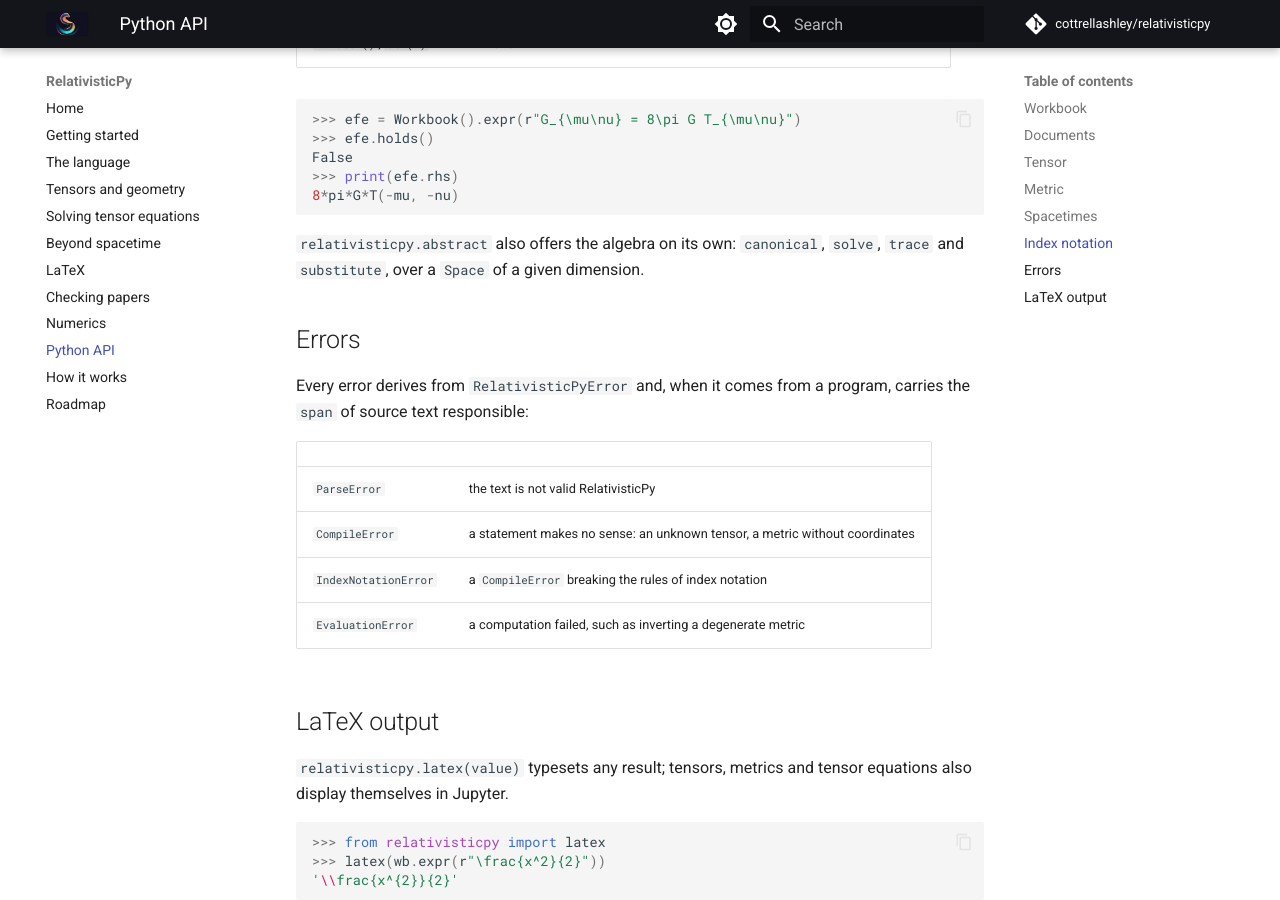
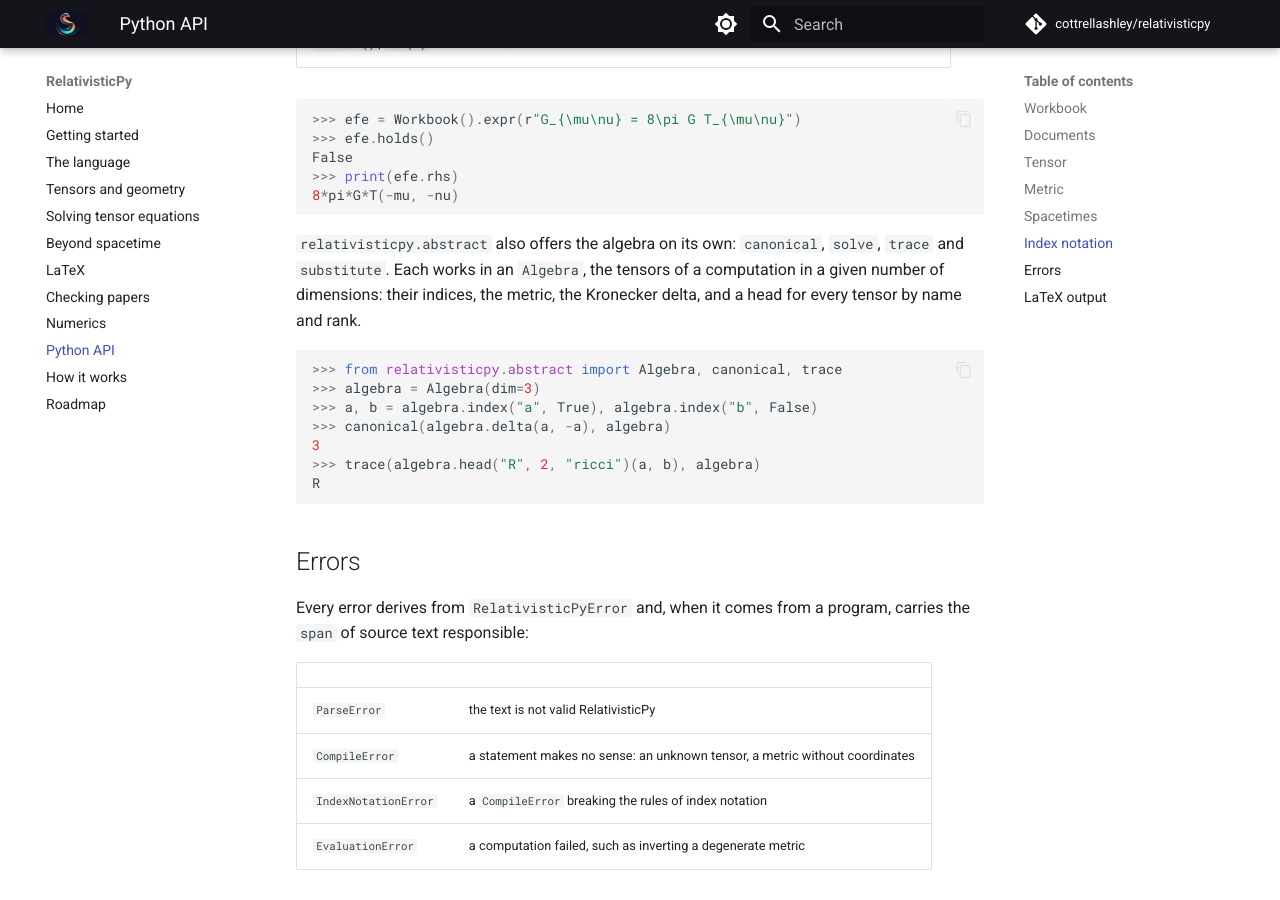
Before and after one commit to cottrellashley/relativisticpy, an MkDocs documentation site: the page built from docs/python.md, in a window 1280 px wide and 900 px high, scrolled down 4010 px. Built offline with MkDocs 1.6.1 and Material for MkDocs 9.7.7, drawn with Linux system fonts in a browser that asks for light colours; comment, search, counter and statistics services are not loaded.

Commit message:
Say that the algebra of index notation works in an Algebra
docs/python.md said that canonical, solve, trace and substitute in
relativisticpy.abstract work "over a Space of a given dimension". They
take an Algebra, which holds the indices, the metric, the Kronecker delta
and the tensors of a computation; a Space is the range of an index of a
tensor with components, and those functions do not accept one.

The page now names the Algebra and says what it holds, with an example
that the doctests run.

Co-Authored-By: Claude Opus 5.5 <noreply@anthropic.com>

````diff
--- a/docs/python.md
+++ b/docs/python.md
@@ -174,7 +174,20 @@ False
 ```
 
 `relativisticpy.abstract` also offers the algebra on its own: `canonical`,
-`solve`, `trace` and `substitute`, over a `Space` of a given dimension.
+`solve`, `trace` and `substitute`. Each works in an `Algebra`, the tensors of a
+computation in a given number of dimensions: their indices, the metric, the
+Kronecker delta, and a head for every tensor by name and rank.
+
+```python
+>>> from relativisticpy.abstract import Algebra, canonical, trace
+>>> algebra = Algebra(dim=3)
+>>> a, b = algebra.index("a", True), algebra.index("b", False)
+>>> canonical(algebra.delta(a, -a), algebra)
+3
+>>> trace(algebra.head("R", 2, "ricci")(a, b), algebra)
+R
+
+```
 
 ## Errors
 
````
